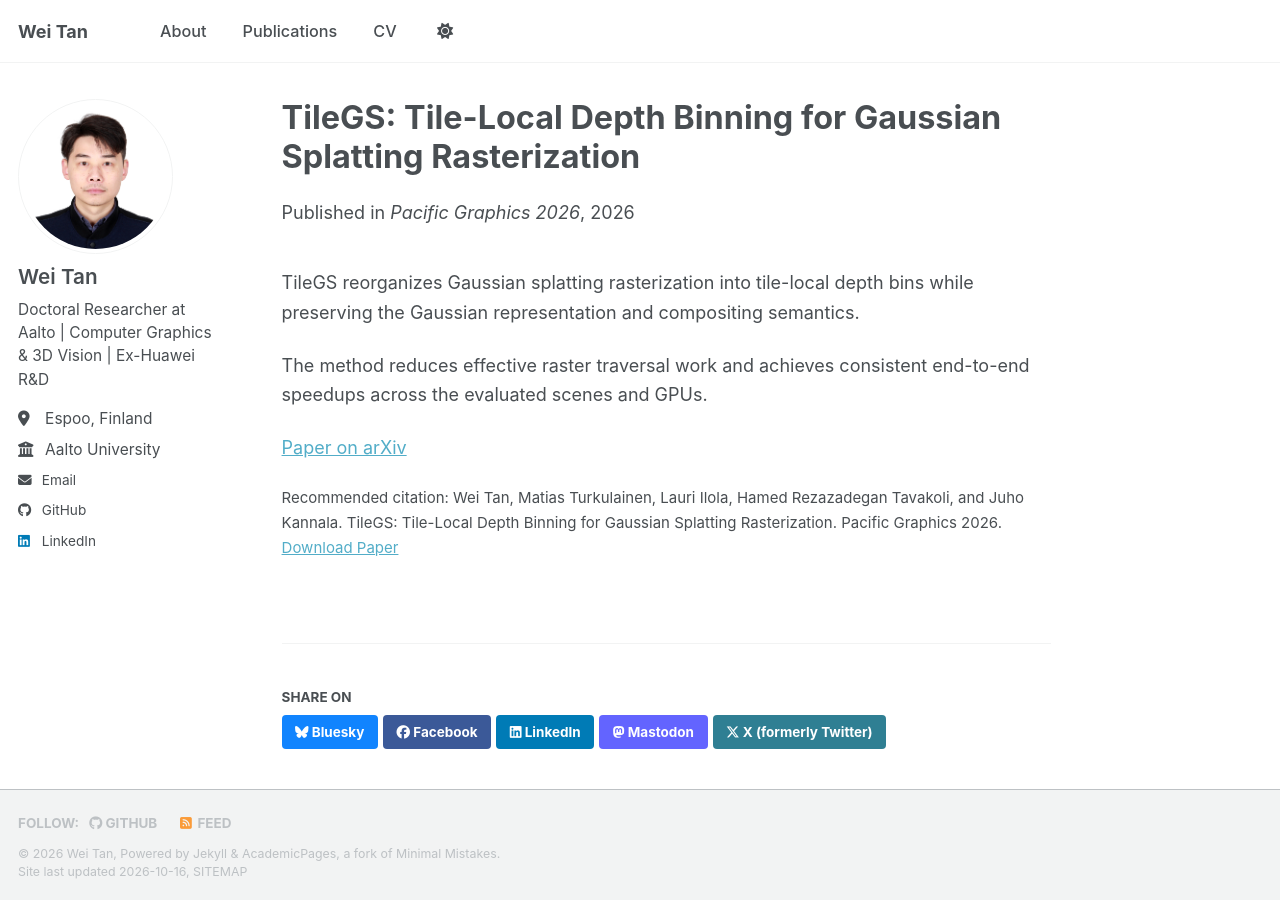
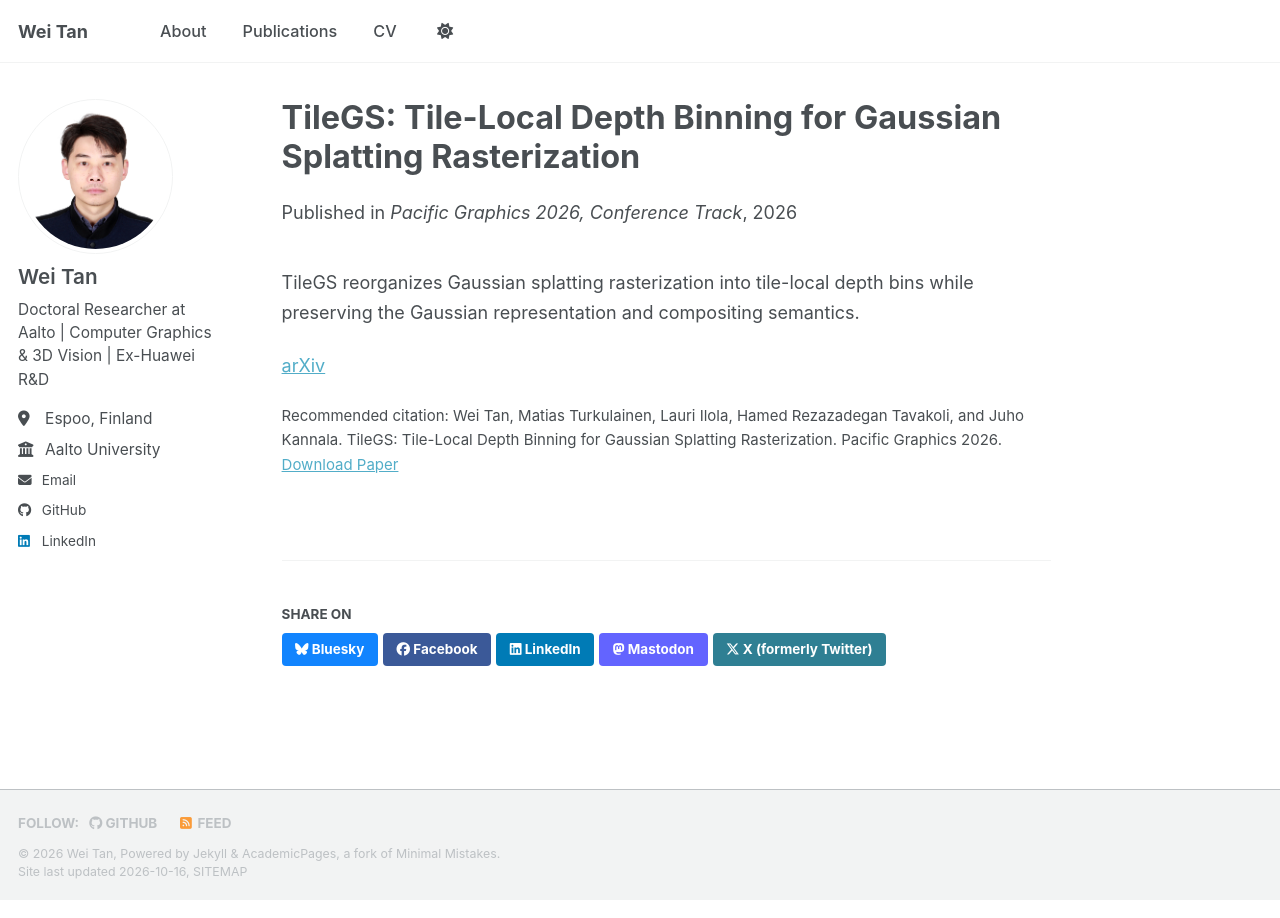
Before and after one commit to alex-tan-60149/alex-tan-60149.github.io, a Jekyll site: the page built from _publications/2026-tilegs.md, in a window 1280 px wide. Built offline with Jekyll 4.4.1, drawn with Linux system fonts in a browser that asks for light colours; a style sheet for code colours, icons or effects is not loaded.

Commit message:
Modify venue details for 2026 TileGS publication
Updated venue information to include 'Conference Track'.

```diff
--- a/_publications/2026-tilegs.md
+++ b/_publications/2026-tilegs.md
@@ -5,13 +5,11 @@ category: conferences
 permalink: /publication/2026-tilegs
 excerpt: "Tile-local depth binning for efficient Gaussian splatting rasterization."
 date: 2026-10-01
-venue: "Pacific Graphics 2026"
+venue: "Pacific Graphics 2026, Conference Track"
 paperurl: "https://arxiv.org/abs/2609.03613"
 citation: "Wei Tan, Matias Turkulainen, Lauri Ilola, Hamed Rezazadegan Tavakoli, and Juho Kannala. TileGS: Tile-Local Depth Binning for Gaussian Splatting Rasterization. Pacific Graphics 2026."
 ---
 
 TileGS reorganizes Gaussian splatting rasterization into tile-local depth bins while preserving the Gaussian representation and compositing semantics.
 
-The method reduces effective raster traversal work and achieves consistent end-to-end speedups across the evaluated scenes and GPUs.
-
-[Paper on arXiv](https://arxiv.org/abs/2609.03613)
+[arXiv](https://arxiv.org/abs/2609.03613)
```
